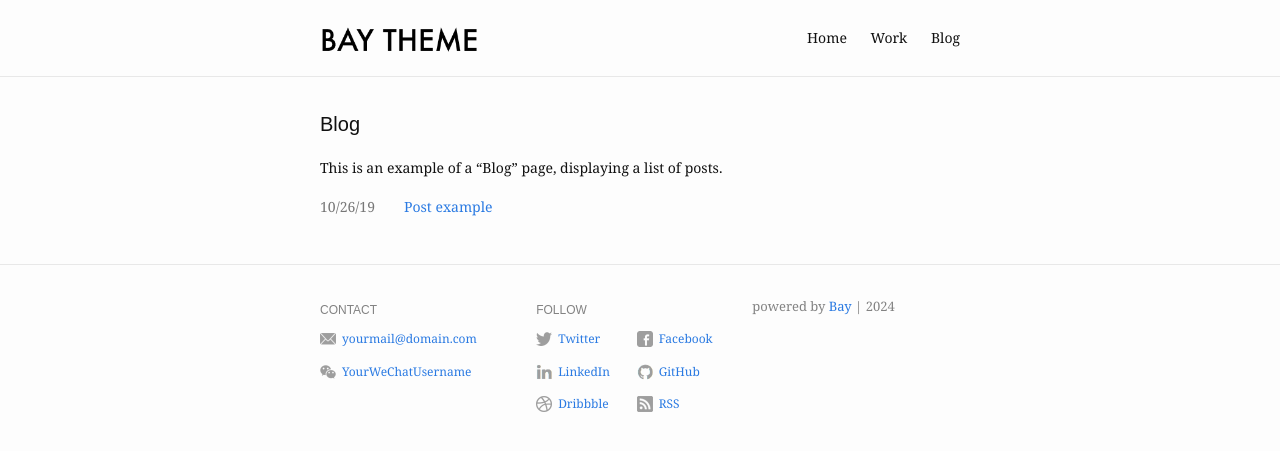
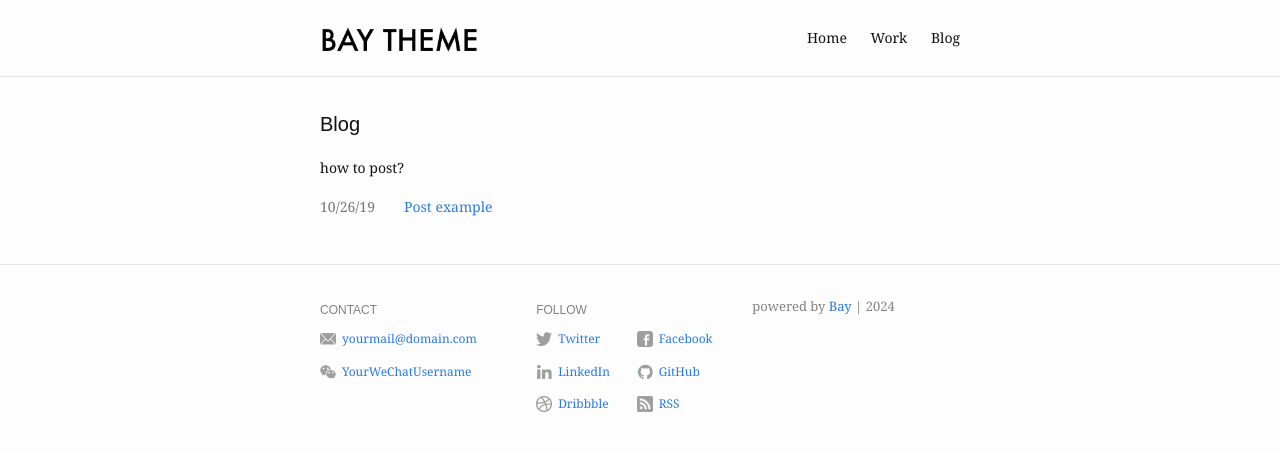
Before and after one commit to Aruna12/arunaarumugam, a Jekyll site: the page built from blog.md, in a window 1280 px wide. Shown: the top 451 px of the page. Built offline with Jekyll 4.4.1, drawn with Linux system fonts in a browser that asks for light colours.

Commit message:
Update blog.md

```diff
--- a/blog.md
+++ b/blog.md
@@ -4,5 +4,5 @@ title: Blog
 slug: /blog
 ---
 
-This is an example of a "Blog" page, displaying a list of posts.
+how to post?
 <br />
```
